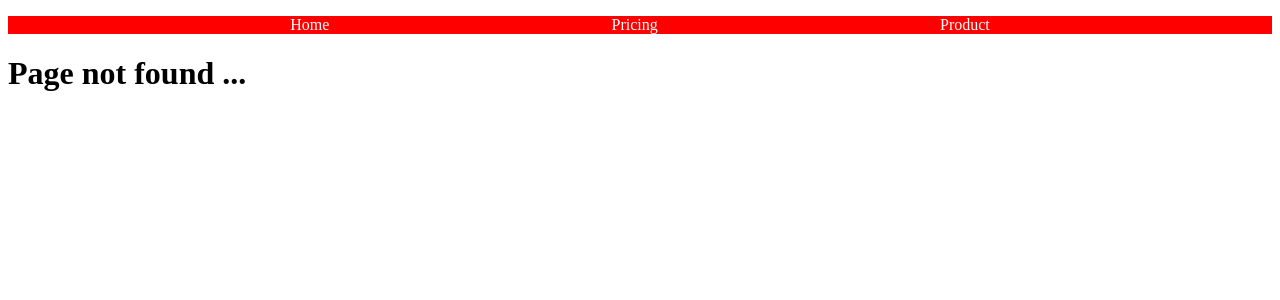
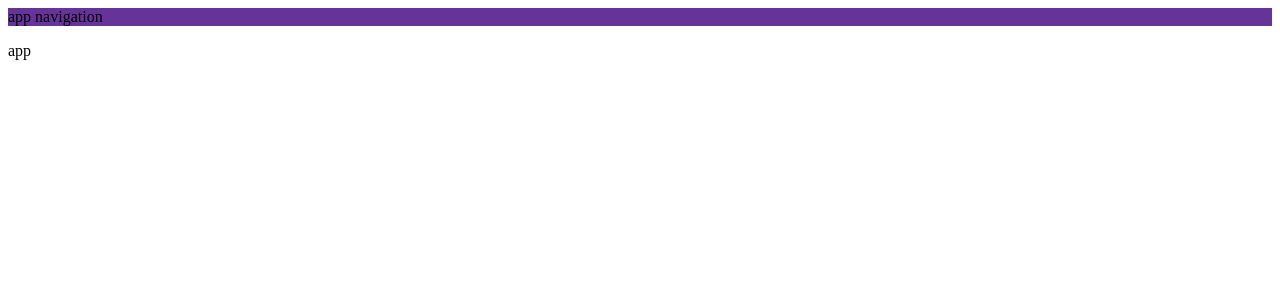
Before and after one commit to nikolamihailov/React-Udemy, a React (Vite) app in the folder 08. WorldWise/: page /app in a window 1280 px wide. Before the commit this address had no page. Shown: the top 300 px of the page. Built offline with nearby package versions, Linux system fonts and the light colour scheme.

Commit message:
demo for css module classes added

```diff
--- a/08. WorldWise/src/App.jsx
+++ b/08. WorldWise/src/App.jsx
@@ -3,6 +3,7 @@ import Product from "./pages/Product";
 import HomePage from "./pages/HomePage";
 import Pricing from "./pages/Pricing";
 import PageNotFound from "./pages/PageNotFound";
+import AppLayout from "./pages/AppLayout";
 
 function App() {
   return (
@@ -11,6 +12,7 @@ function App() {
         <Route path="/" element={<HomePage />} />
         <Route path="pricing" element={<Pricing />} />
         <Route path="product" element={<Product />} />
+        <Route path="app" element={<AppLayout />} />
         <Route path="*" element={<PageNotFound />} />
       </Routes>
     </BrowserRouter>
--- /dev/null
+++ b/08. WorldWise/src/components/AppNav.jsx
@@ -0,0 +1,7 @@
+import styles from "./AppNav.module.css";
+
+function AppNav() {
+  return <nav className={styles["nav"]}>app navigation</nav>;
+}
+
+export default AppNav;
--- /dev/null
+++ b/08. WorldWise/src/components/AppNav.module.css
@@ -0,0 +1,3 @@
+.nav {
+  background-color: rebeccapurple;
+}
--- /dev/null
+++ b/08. WorldWise/src/pages/AppLayout.jsx
@@ -0,0 +1,12 @@
+import AppNav from "../components/AppNav";
+
+function AppLayout() {
+  return (
+    <div>
+      <AppNav />
+      <p>app</p>
+    </div>
+  );
+}
+
+export default AppLayout;
--- a/08. WorldWise/src/pages/HomePage.jsx
+++ b/08. WorldWise/src/pages/HomePage.jsx
@@ -1,3 +1,4 @@
+import { Link } from "react-router-dom";
 import PageNav from "../components/PageNav";
 
 function HomePage() {
@@ -5,6 +6,7 @@ function HomePage() {
     <div>
       <PageNav />
       <h1>HomePage</h1>
+      <Link to={"/app"}>App</Link>
     </div>
   );
 }
```
